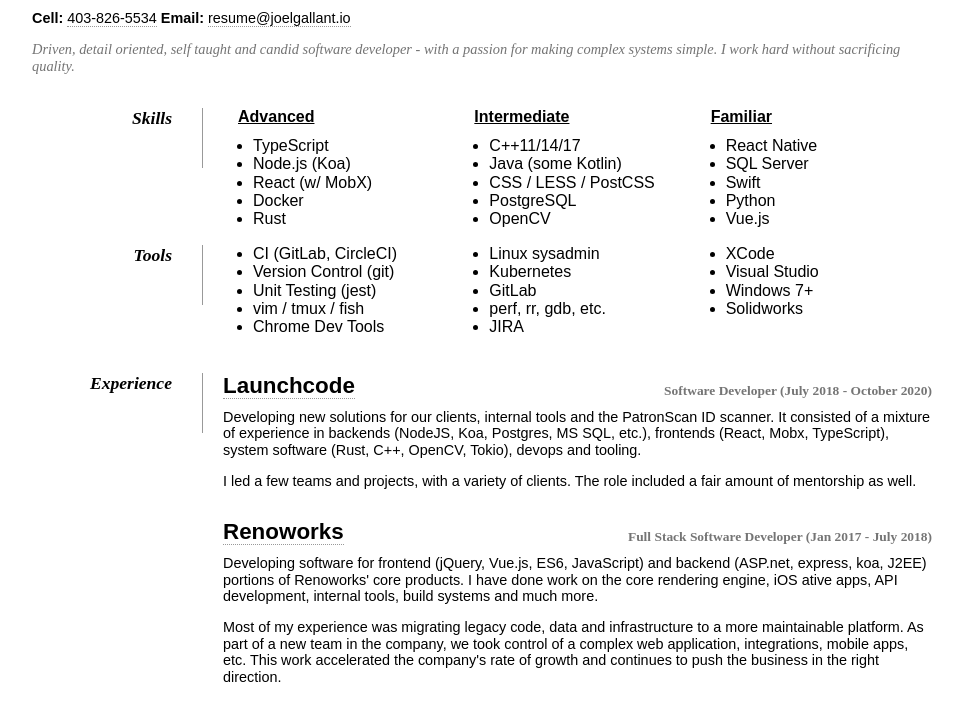
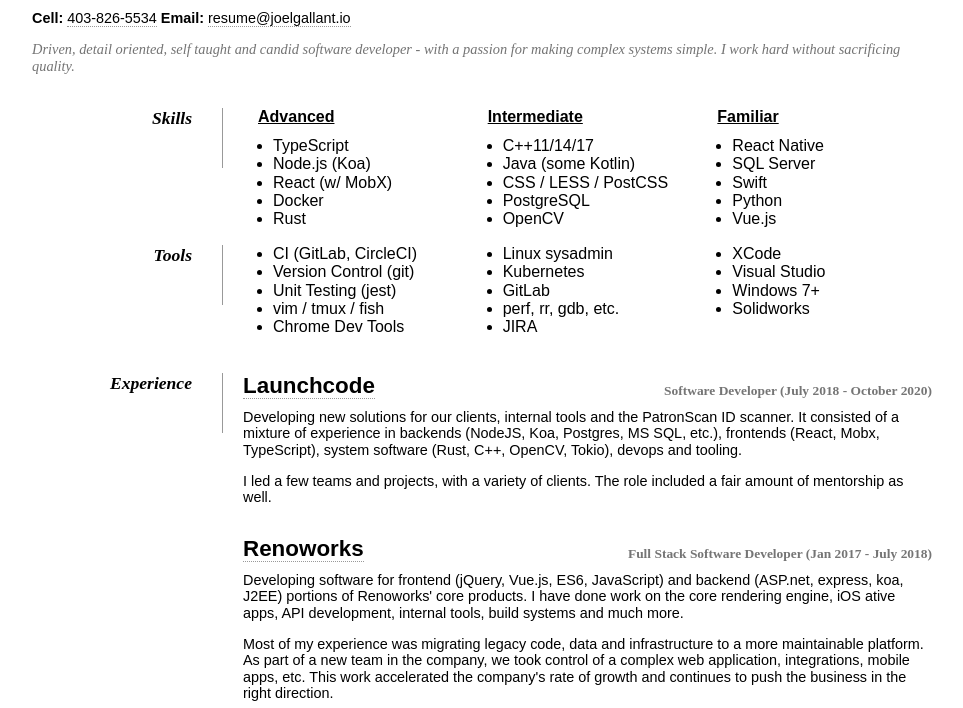
Before and after one commit to joelgallant/site, a Gatsby site: page /resume in a window 1280 px wide. Shown: the part 92-800 px from the top of the page, without its empty margins (158-1121 px from the left). Built offline with nearby package versions, Linux system fonts and the light colour scheme; Gatsby itself is replaced by a stand-in of ours.

Commit message:
Makes room for Achievements & Projects title

```diff
--- a/src/components/Resume.tsx
+++ b/src/components/Resume.tsx
@@ -134,10 +134,10 @@ const Section = styled.div`
 
 const SectionTitle = styled.div`
   height: 60px;
-  min-width: 100px;
+  min-width: 130px;
   flex-basis: 0;
 
-  padding-left: 40px;
+  padding-left: 30px;
   padding-right: 30px;
   margin-right: 20px;
   border-right: 1px solid #999;
```
